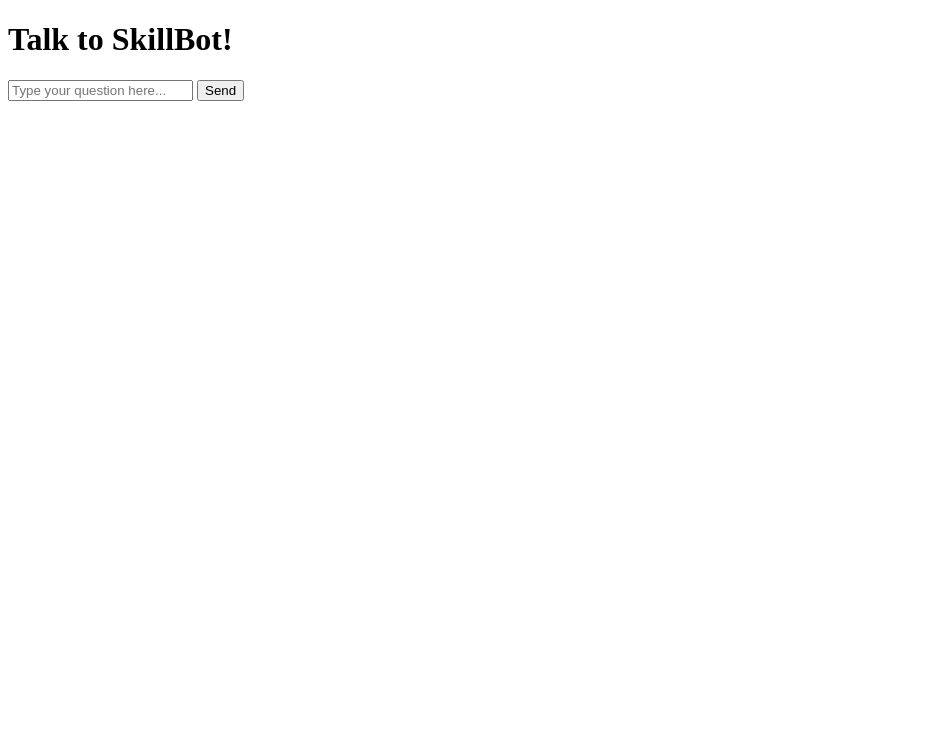
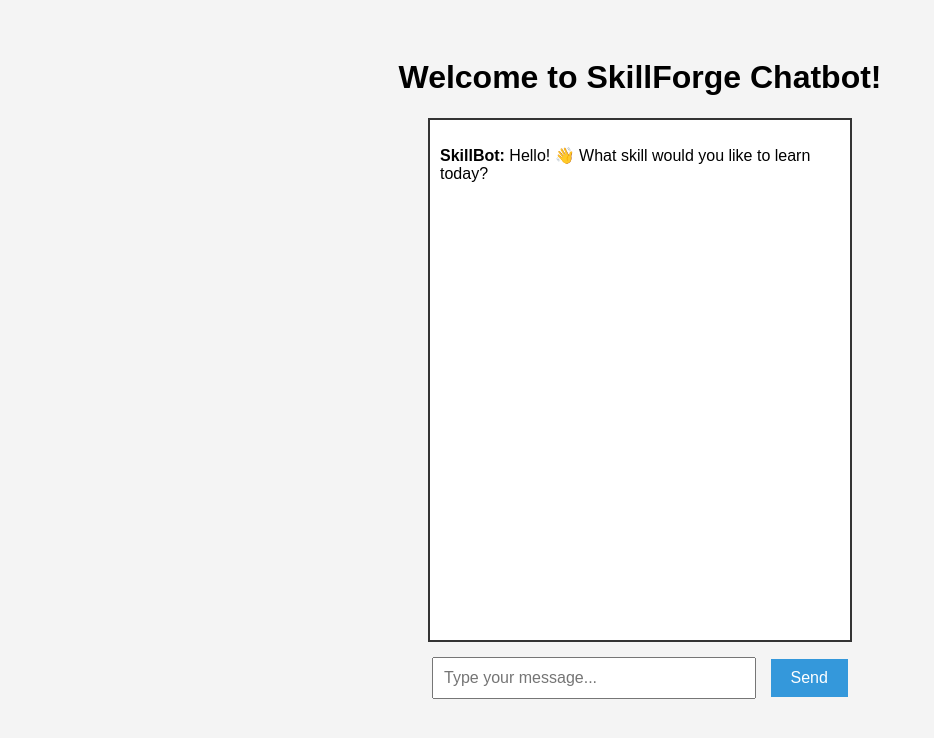
Before and after one commit to Baumendhra/skill_forge_project, a Flask app: page /chat-ui in a window 1280 px wide. Shown: the top 738 px of the page, without its empty margins (0-934 px from the left). Run offline with Flask 3, Linux system fonts and the light colour scheme.

Commit message:
updated chat.py

```diff
--- a/templates/chat.html
+++ b/templates/chat.html
@@ -2,28 +2,86 @@
 <html lang="en">
 <head>
     <meta charset="UTF-8">
-    <title>Skill Forge Chatbot</title>
+    <title>SkillForge AI Chatbot</title>
+    <style>
+        body {
+            font-family: Arial, sans-serif;
+            background-color: #f4f4f4;
+            display: flex;
+            flex-direction: column;
+            align-items: center;
+            padding: 30px;
+        }
+        #chat-box {
+            width: 400px;
+            height: 500px;
+            border: 2px solid #333;
+            padding: 10px;
+            overflow-y: auto;
+            background: #fff;
+            margin-bottom: 15px;
+        }
+        #user-input {
+            width: 300px;
+            padding: 10px;
+            font-size: 16px;
+        }
+        #send-btn {
+            padding: 10px 20px;
+            background-color: #3498db;
+            color: white;
+            border: none;
+            cursor: pointer;
+            font-size: 16px;
+            margin-left: 10px;
+        }
+        #send-btn:hover {
+            background-color: #2980b9;
+        }
+    </style>
 </head>
 <body>
-    <h1>Talk to SkillBot!</h1>
-    <div id="chat-box"></div>
 
-    <input type="text" id="user-input" placeholder="Type your question here..." />
-    <button onclick="sendMessage()">Send</button>
+    <h1>Welcome to SkillForge Chatbot!</h1>
+
+    <div id="chat-box">
+        <p><strong>SkillBot:</strong> Hello! 👋 What skill would you like to learn today?</p>
+    </div>
+
+    <div>
+        <input type="text" id="user-input" placeholder="Type your message..." />
+        <button id="send-btn" onclick="sendMessage()">Send</button>
+    </div>
 
     <script>
         async function sendMessage() {
-            const message = document.getElementById('user-input').value;
-            const response = await fetch('/chat', {
-                method: 'POST',
-                headers: { 'Content-Type': 'application/json' },
-                body: JSON.stringify({ message })
-            });
-            const data = await response.json();
+            const message = document.getElementById('user-input').value.trim();
+            if (!message) return; // prevent empty messages
+
+            // Show user message immediately
             document.getElementById('chat-box').innerHTML += `<p><strong>You:</strong> ${message}</p>`;
-            document.getElementById('chat-box').innerHTML += `<p><strong>SkillBot:</strong> ${data.reply}</p>`;
             document.getElementById('user-input').value = '';
+
+            try {
+                const response = await fetch('/chat', {
+                    method: 'POST',
+                    headers: { 'Content-Type': 'application/json' },
+                    body: JSON.stringify({ message: message })
+                });
+
+                if (!response.ok) {
+                    throw new Error('Network response was not ok');
+                }
+
+                const data = await response.json();
+                document.getElementById('chat-box').innerHTML += `<p><strong>SkillBot:</strong> ${data.reply}</p>`;
+                document.getElementById('chat-box').scrollTop = document.getElementById('chat-box').scrollHeight; // Auto-scroll
+            } catch (error) {
+                console.error('Error:', error);
+                document.getElementById('chat-box').innerHTML += `<p style="color:red;"><strong>Error:</strong> Unable to reach server.</p>`;
+            }
         }
     </script>
+
 </body>
 </html>
```
